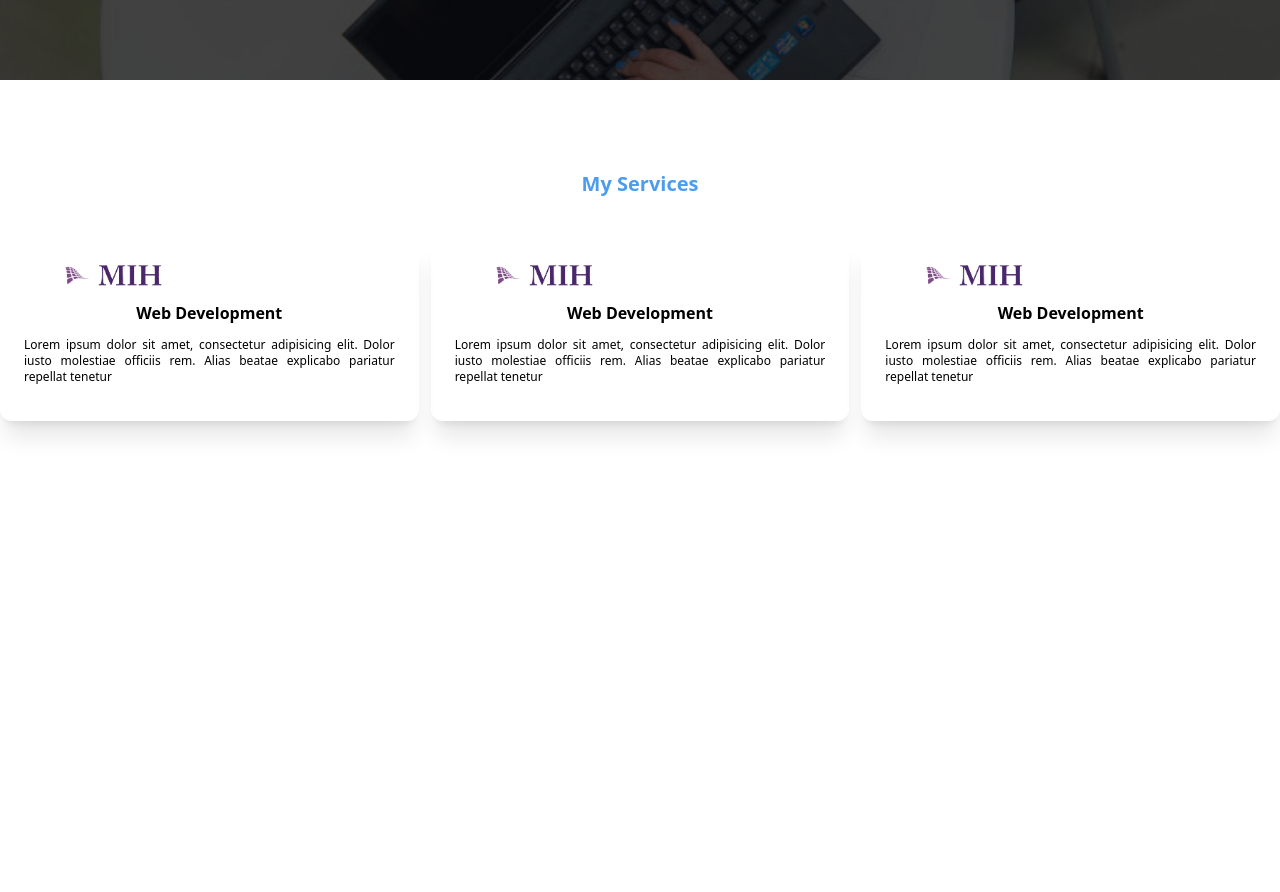
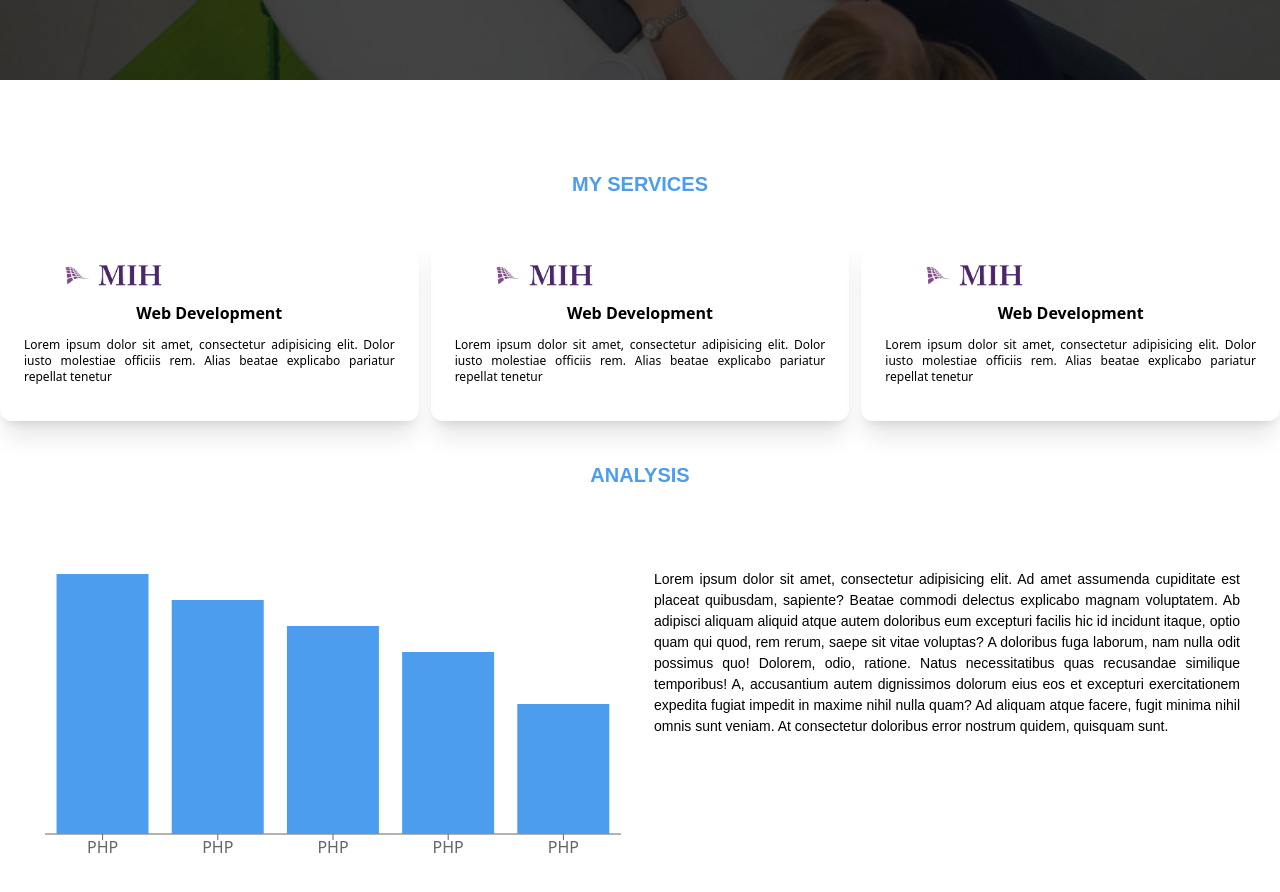
Before and after one commit to irfan701/master-of-reactjs, a React (Vite) app: page / in a window 1280 px wide. Shown: the part 320-1212 px from the top of the page. Before the commit the page ends 800 px from the top, so only its background shows below. Built offline with nearby package versions, Linux system fonts and the light colour scheme.

Commit message:
Analysis section with recharts

```diff
--- a/package.json
+++ b/package.json
@@ -12,7 +12,8 @@
   "dependencies": {
     "react": "^18.2.0",
     "react-dom": "^18.2.0",
-    "react-icons": "^4.10.1"
+    "react-icons": "^4.10.1",
+    "recharts": "^2.7.3"
   },
   "devDependencies": {
     "@types/react": "^18.2.15",
--- a/src/App.jsx
+++ b/src/App.jsx
@@ -2,6 +2,7 @@ import React from 'react';
 import TopNavbar from "./components/TopNavbar.jsx";
 import Services from "./components/Services.jsx";
 import TopBanner from "./components/TopBanner.jsx";
+import Analysis from "./components/Analysis.jsx";
 
 const App = () => {
   return (
@@ -9,6 +10,7 @@ const App = () => {
         <TopBanner/>
        <TopNavbar/>
         <Services/>
+        <Analysis/>
     </div>
   );
 };
--- /dev/null
+++ b/src/components/Analysis.jsx
@@ -0,0 +1,41 @@
+import {Bar, BarChart, ResponsiveContainer, Tooltip, XAxis} from "recharts";
+
+const Analysis = () => {
+
+    let data=[
+        {Technology:'PHP',Projects:"100"},
+        {Technology:'PHP',Projects:"90"},
+        {Technology:'PHP',Projects:"80"},
+        {Technology:'PHP',Projects:"70"},
+        {Technology:'PHP',Projects:"50"},
+    ]
+
+    let fillColor='#4C9DED'
+    return (
+
+        <>
+            <div className='container mx-auto'>
+                <h2 className='title'>Analysis</h2>
+                <div className='flex text-justify gap-7 p-10'>
+
+                    <div className='w-full h-[300px] flex-1'>
+                        <ResponsiveContainer>
+                        <BarChart width={100} height={300} data={data}>
+                            <XAxis dataKey="Technology" />
+                            <Tooltip/>
+                            <Bar dataKey="Projects" fill={fillColor} />
+                        </BarChart>
+                        </ResponsiveContainer>
+                    </div>
+                    <div className='des flex-1'>
+                        Lorem ipsum dolor sit amet, consectetur adipisicing elit. Ad amet assumenda cupiditate est placeat quibusdam, sapiente? Beatae commodi delectus explicabo magnam voluptatem. Ab adipisci aliquam aliquid atque autem doloribus eum excepturi facilis hic id incidunt itaque, optio quam qui quod, rem rerum, saepe sit vitae voluptas? A doloribus fuga laborum, nam nulla odit possimus quo! Dolorem, odio, ratione. Natus necessitatibus quas recusandae similique temporibus! A, accusantium autem dignissimos dolorum eius eos et excepturi exercitationem expedita fugiat impedit in maxime nihil nulla quam? Ad aliquam atque facere, fugit minima nihil omnis sunt veniam. At consectetur doloribus error nostrum quidem, quisquam sunt.
+                    </div>
+                </div>
+
+
+            </div>
+        </>
+    );
+};
+
+export default Analysis;
--- a/src/components/Services.jsx
+++ b/src/components/Services.jsx
@@ -4,7 +4,7 @@ const Services = () => {
         <>
             <div className="container mx-auto mt-[50px]">
 
-                <h2 className='text-center font-semibold text-xl text-[#4C9DED] py-10 font-sans'>My Services</h2>
+                <h2 className='title'>My Services</h2>
                 <div className="grid grid-cols-3 gap-3">
 
 <div className='shadow-xl p-6 hover:bg-emerald-500 hover:text-white  duration-500 ease-out text-justify rounded-xl w-25'>
--- a/src/index.css
+++ b/src/index.css
@@ -49,3 +49,13 @@
 .navItemScroll{
     @apply text-xs text-black hover:text-[#4C9DED] duration-500 font-raleway
 }
+
+.card{
+    @apply w-96 h-60 bg-white
+}
+.title{
+    @apply text-center font-raleway font-semibold text-xl text-[#4C9DED] py-10 uppercase
+}
+.des{
+    @apply font-raleway font-normal text-[14px] text-[#000000] justify-center
+}
```
Also changed, not shown: 1 other file (tests, documents, lock files or other folders).
